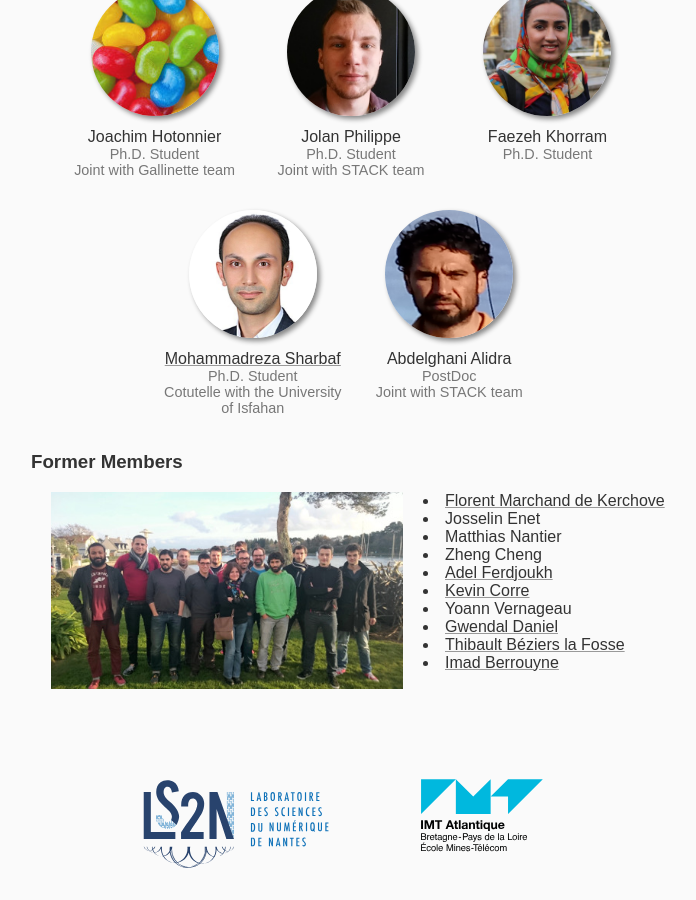
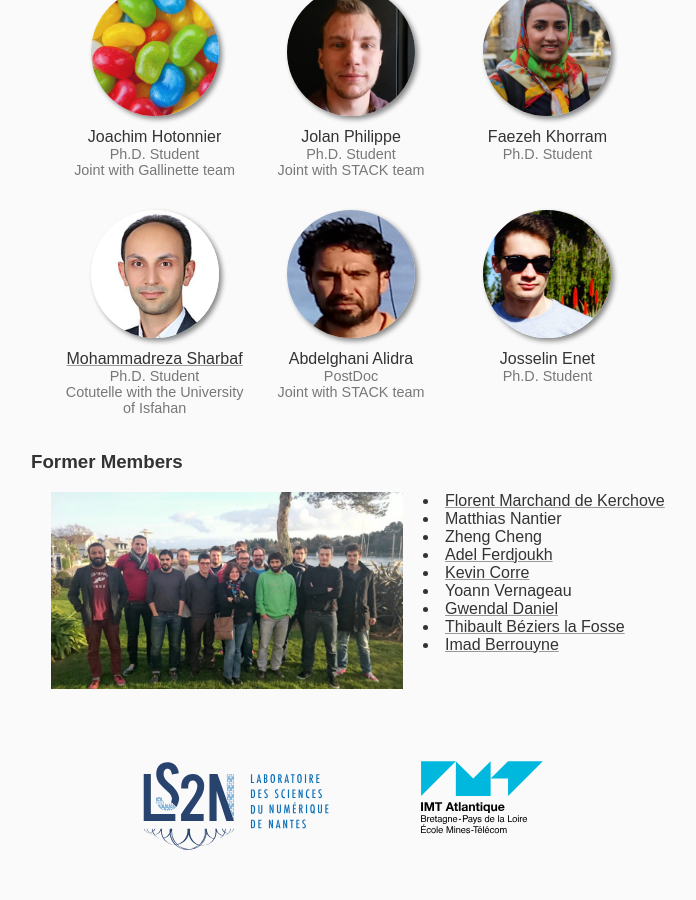
Before and after one commit to NaoMod/naomod.github.io, a Jekyll site: the page built from members.html, in a window 1280 px wide and 900 px high, scrolled down 1067 px. Shown: the whole window, without its empty margins (289-985 px from the left). Built offline with Jekyll 4.4.1, drawn with Linux system fonts in a browser that asks for light colours.

Commit message:
Moved Josselin from former to current members

```diff
--- a/members.html
+++ b/members.html
@@ -74,13 +74,15 @@ transient:
     picture: abdelghani.png
     affiliation: Joint with STACK team
 
+  - name: Josselin Enet
+    title: Ph.D. Student
+    picture: josselin.jpeg
+
 former:
   - name: Florent Marchand de Kerchove
     title: Research Engineer
     affiliation: ARMINES
     website: https://0xc0de.fr/
-
-  - name: Josselin Enet
 
   - name: Matthias Nantier
 
```
Also changed, not shown: img/members/josselin.jpeg (added).
